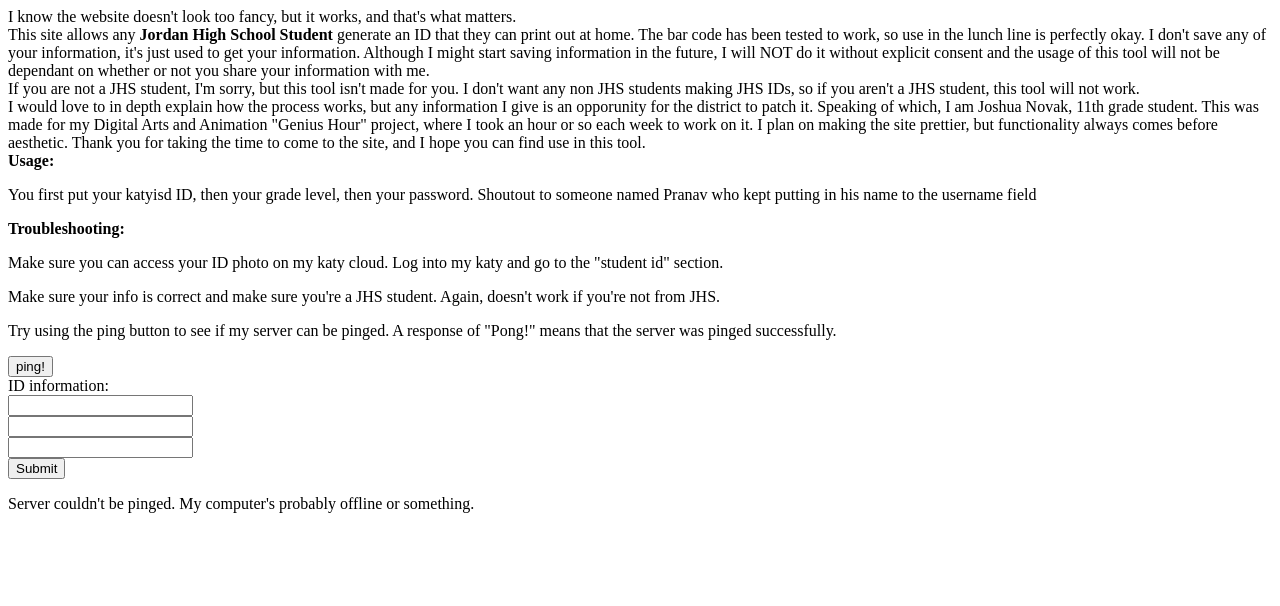
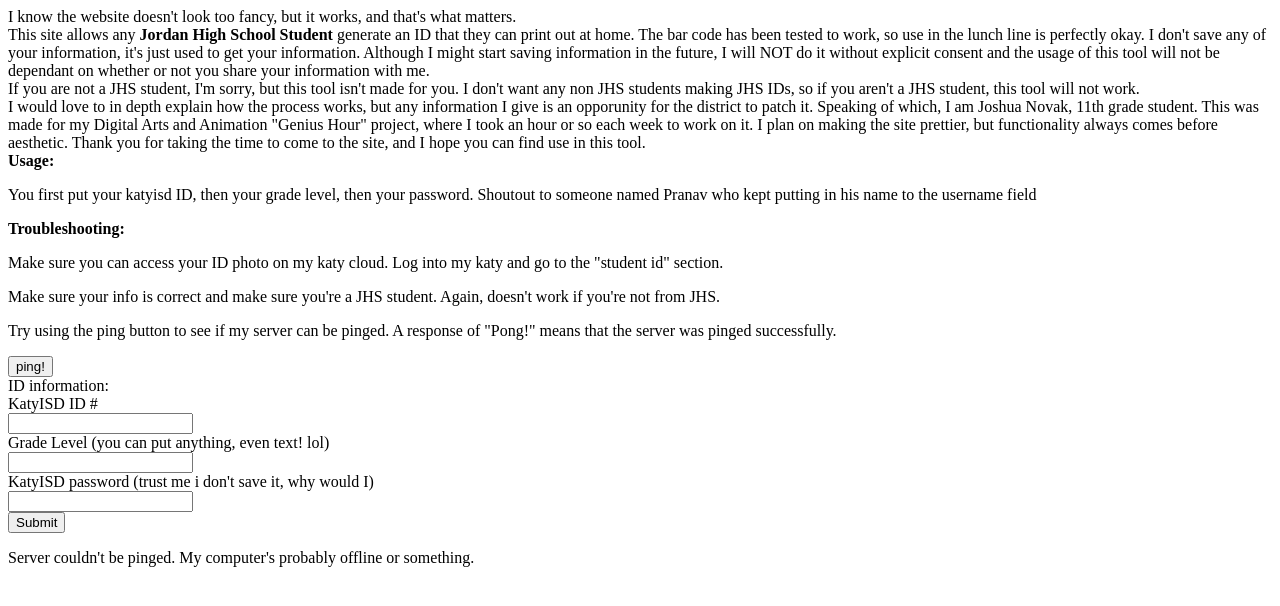
Before and after one commit to k1517600/id_generator, a plain HTML site: page index.html in a window 1280 px wide. Both pictures are taken after a click on the button "ping!". Drawn offline with Linux system fonts and the light colour scheme; no server answers.

Commit message:
Update index.html

```diff
--- a/index.html
+++ b/index.html
@@ -91,7 +91,7 @@
     <script>
         function ping() {
             var pingRequest = new XMLHttpRequest();
-            pingRequest.open("GET", "https://idgenerator.ngrok.io/ping", false)
+            pingRequest.open("GET", "https://rested-grown-imp.ngrok-free.app/ping", false)
             try {
                 pingRequest.send()
                 var text = document.createElement("p")
@@ -110,11 +110,11 @@
     <form>
 
         ID information:<br>
-
+        <label for="id">KatyISD ID #</label><br>
         <input type="text" name="id" id="id"><br>
-
+        <label for="grade">Grade Level (you can put anything, even text! lol) </label><br>
         <input type="grade" name="grade" id="grade"><br>
-
+        <label for="pass">KatyISD password (trust me i don't save it, why would I)</label><br>
         <input type="password" name="pass" id="pass"><br>
 
         <input type="button" value="Submit" id="submit" onClick="makeGenerator()">
```
